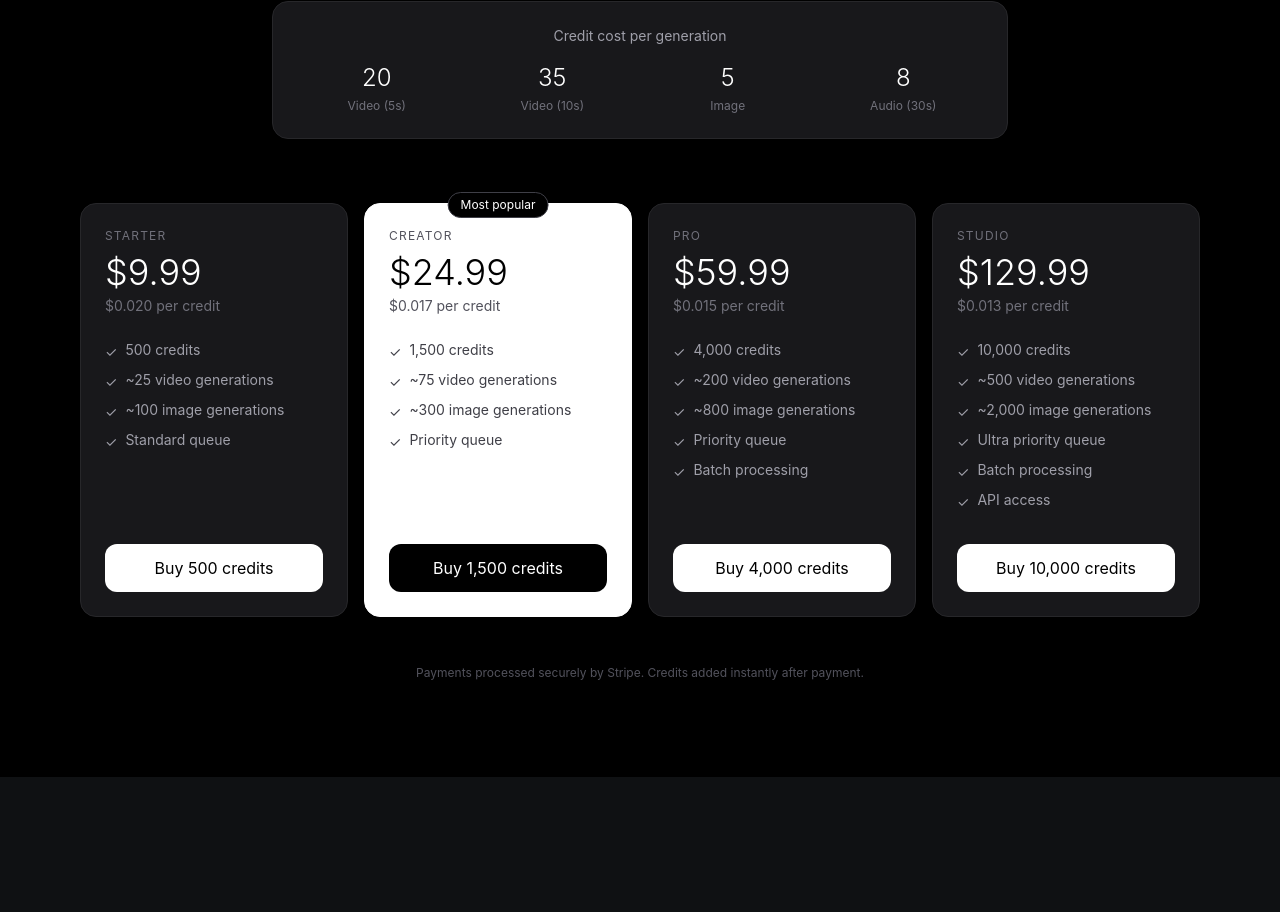
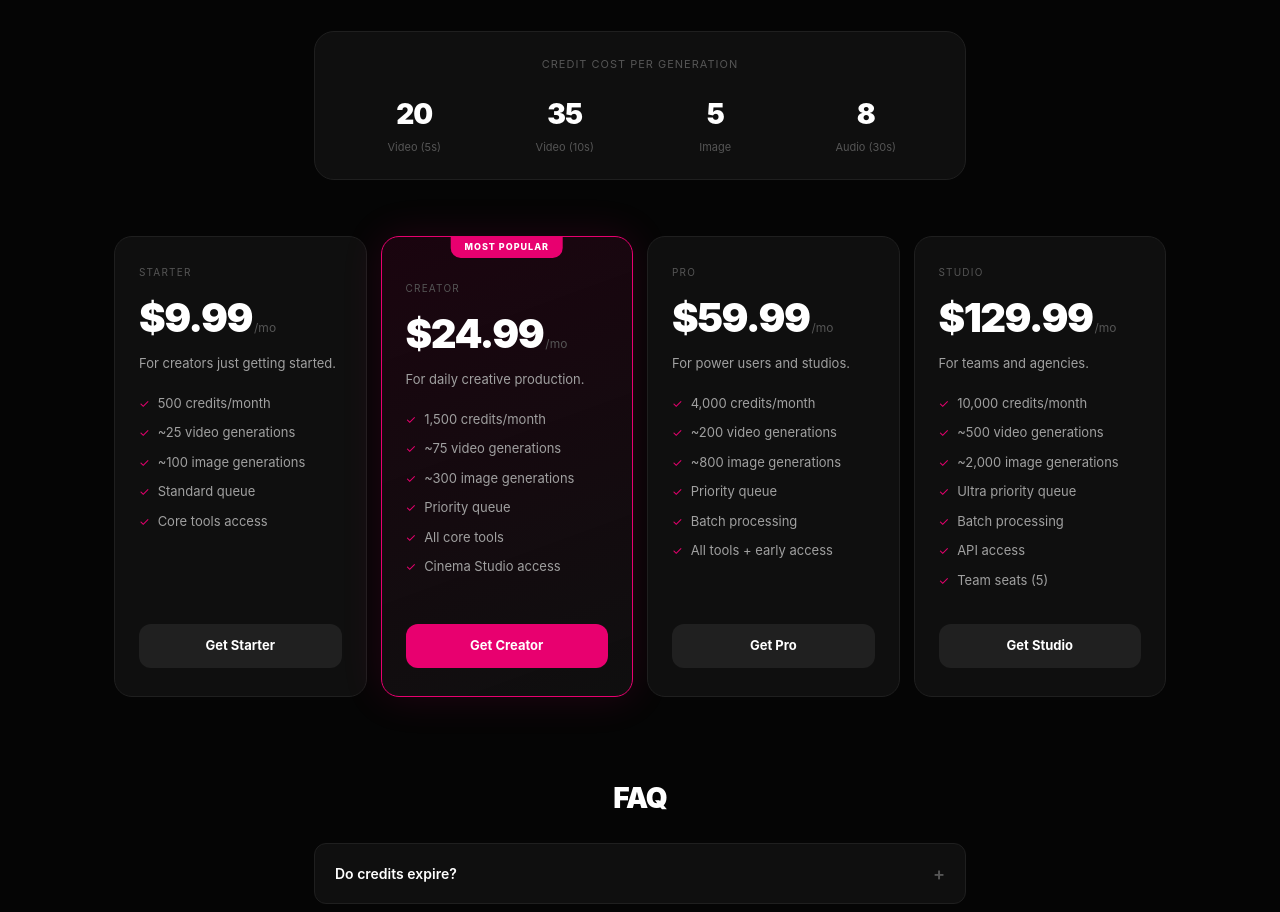
Before and after one commit to LumenfieldStudioAI/Lumenfield-AI-Studio, a Next.js app: page /pricing in a window 1280 px wide. Shown: the part 380-1292 px from the top of the page. Before the commit the page ends 1157 px from the top, so only its background shows below. Built offline with nearby package versions, Linux system fonts and the light colour scheme; no server answers.

Commit message:
Update page.tsx

```diff
--- a/app/pricing/page.tsx
+++ b/app/pricing/page.tsx
@@ -4,43 +4,101 @@ import { useState } from 'react'
 import { useRouter } from 'next/navigation'
 import { useUser } from '@clerk/nextjs'
 
-const PACKAGES = [
+const M = '#e8006f'
+const ML = '#ff4da6'
+const BG = '#050505'
+const S1 = '#0f0f0f'
+const S2 = '#161616'
+const B1 = '#1f1f1f'
+const T1 = '#ffffff'
+const T2 = '#a0a0a0'
+const T3 = '#555555'
+
+const PLANS = [
   {
     id: 'starter',
     name: 'Starter',
+    price: '$9.99',
+    period: '/mo',
+    desc: 'For creators just getting started.',
     credits: 500,
-    price: '$9.99',
-    perCredit: '$0.020',
     highlight: false,
-    features: ['500 credits', '~25 video generations', '~100 image generations', 'Standard queue'],
+    features: [
+      '500 credits/month',
+      '~25 video generations',
+      '~100 image generations',
+      'Standard queue',
+      'Core tools access',
+    ],
   },
   {
     id: 'creator',
     name: 'Creator',
+    price: '$24.99',
+    period: '/mo',
+    desc: 'For daily creative production.',
     credits: 1500,
-    price: '$24.99',
-    perCredit: '$0.017',
     highlight: true,
-    features: ['1,500 credits', '~75 video generations', '~300 image generations', 'Priority queue'],
+    badge: 'MOST POPULAR',
+    features: [
+      '1,500 credits/month',
+      '~75 video generations',
+      '~300 image generations',
+      'Priority queue',
+      'All core tools',
+      'Cinema Studio access',
+    ],
   },
   {
     id: 'pro',
     name: 'Pro',
+    price: '$59.99',
+    period: '/mo',
+    desc: 'For power users and studios.',
     credits: 4000,
-    price: '$59.99',
-    perCredit: '$0.015',
     highlight: false,
-    features: ['4,000 credits', '~200 video generations', '~800 image generations', 'Priority queue', 'Batch processing'],
+    features: [
+      '4,000 credits/month',
+      '~200 video generations',
+      '~800 image generations',
+      'Priority queue',
+      'Batch processing',
+      'All tools + early access',
+    ],
   },
   {
     id: 'studio',
     name: 'Studio',
+    price: '$129.99',
+    period: '/mo',
+    desc: 'For teams and agencies.',
     credits: 10000,
-    price: '$129.99',
-    perCredit: '$0.013',
     highlight: false,
-    features: ['10,000 credits', '~500 video generations', '~2,000 image generations', 'Ultra priority queue', 'Batch processing', 'API access'],
+    features: [
+      '10,000 credits/month',
+      '~500 video generations',
+      '~2,000 image generations',
+      'Ultra priority queue',
+      'Batch processing',
+      'API access',
+      'Team seats (5)',
+    ],
   },
+]
+
+const COSTS = [
+  { label: 'Video (5s)', cost: 20 },
+  { label: 'Video (10s)', cost: 35 },
+  { label: 'Image', cost: 5 },
+  { label: 'Audio (30s)', cost: 8 },
+]
+
+const FAQ = [
+  { q: 'Do credits expire?', a: 'No, credits never expire. Use them at your own pace.' },
+  { q: 'Can I switch plans?', a: 'Yes, upgrade or downgrade anytime. Changes apply immediately.' },
+  { q: 'What payment methods are accepted?', a: 'All major credit cards via Stripe. Secure and instant.' },
+  { q: 'Is there a free tier?', a: 'New accounts receive 50 free credits to try the platform.' },
+  { q: 'Do you offer refunds?', a: 'Unused credits can be refunded within 7 days of purchase.' },
 ]
 
 export default function PricingPage() {
@@ -48,6 +106,7 @@ export default function PricingPage() {
   const router = useRouter()
   const [loading, setLoading] = useState<string | null>(null)
   const [message, setMessage] = useState<string | null>(null)
+  const [openFaq, setOpenFaq] = useState<number | null>(null)
 
   const handlePurchase = async (packageId: string) => {
     if (!isSignedIn) {
@@ -67,7 +126,7 @@ export default function PricingPage() {
       } else {
         setMessage('Checkout failed. Please try again.')
       }
-    } catch (err) {
+    } catch {
       setMessage('Something went wrong.')
     } finally {
       setLoading(null)
@@ -75,90 +134,158 @@ export default function PricingPage() {
   }
 
   return (
-    <div className="min-h-screen bg-black text-white">
-      <div className="pt-24 pb-16 text-center px-4">
-        <p className="text-xs tracking-[0.3em] uppercase text-zinc-500 mb-4">Credits</p>
-        <h1 className="text-4xl md:text-6xl font-light tracking-tight mb-4">
-          Generate without limits
-        </h1>
-        <p className="text-zinc-400 text-lg max-w-xl mx-auto">
-          Credits never expire. Use them across video, image, and audio generation.
-        </p>
-        {message && (
-          <p className="mt-4 text-red-400 text-sm">{message}</p>
-        )}
-      </div>
+    <div style={{ minHeight: '100vh', background: BG, color: T1, fontFamily: '-apple-system, BlinkMacSystemFont, "Segoe UI", sans-serif' }}>
 
-      <div className="max-w-3xl mx-auto px-4 mb-16">
-        <div className="bg-zinc-900 border border-zinc-800 rounded-2xl p-6">
-          <p className="text-zinc-400 text-sm mb-4 text-center">Credit cost per generation</p>
-          <div className="grid grid-cols-2 md:grid-cols-4 gap-4 text-center">
-            {[
-              { label: 'Video (5s)', cost: 20 },
-              { label: 'Video (10s)', cost: 35 },
-              { label: 'Image', cost: 5 },
-              { label: 'Audio (30s)', cost: 8 },
-            ].map((item) => (
+      {/* Hero */}
+      <section style={{ textAlign: 'center', padding: '80px 24px 56px', position: 'relative', overflow: 'hidden' }}>
+        <div style={{ position: 'absolute', top: '50%', left: '50%', transform: 'translate(-50%,-50%)', width: 600, height: 300, background: `radial-gradient(ellipse, ${M}18, transparent 70%)`, pointerEvents: 'none' }} />
+        <div style={{ position: 'relative', zIndex: 1 }}>
+          <div style={{ display: 'inline-flex', alignItems: 'center', gap: 8, border: `1px solid ${B1}`, borderRadius: 20, padding: '5px 14px', fontSize: 11, color: T3, background: S1, marginBottom: 24, textTransform: 'uppercase', letterSpacing: 1 }}>
+            <span style={{ width: 6, height: 6, borderRadius: '50%', background: M, display: 'inline-block' }} />
+            Simple pricing
+          </div>
+          <h1 style={{ fontSize: 'clamp(32px, 5vw, 64px)', fontWeight: 900, letterSpacing: -2.5, marginBottom: 16, lineHeight: 1 }}>
+            Generate without limits
+          </h1>
+          <p style={{ color: T2, fontSize: 16, maxWidth: 480, margin: '0 auto 32px', lineHeight: 1.65 }}>
+            Credits never expire. Use them across video, image, and audio generation.
+          </p>
+          {message && (
+            <p style={{ color: ML, fontSize: 13, marginBottom: 16 }}>{message}</p>
+          )}
+        </div>
+      </section>
+
+      {/* Credit costs */}
+      <section style={{ maxWidth: 700, margin: '0 auto 56px', padding: '0 24px' }}>
+        <div style={{ background: S1, border: `1px solid ${B1}`, borderRadius: 20, padding: '24px 32px' }}>
+          <p style={{ color: T3, fontSize: 11, textTransform: 'uppercase', letterSpacing: 1, textAlign: 'center', marginBottom: 20 }}>Credit cost per generation</p>
+          <div style={{ display: 'grid', gridTemplateColumns: 'repeat(4, 1fr)', gap: 16, textAlign: 'center' }}>
+            {COSTS.map(item => (
               <div key={item.label}>
-                <p className="text-2xl font-light text-white">{item.cost}</p>
-                <p className="text-xs text-zinc-500 mt-1">{item.label}</p>
+                <div style={{ fontSize: 28, fontWeight: 900, letterSpacing: -1, color: T1 }}>{item.cost}</div>
+                <div style={{ fontSize: 11, color: T3, marginTop: 4 }}>{item.label}</div>
               </div>
             ))}
           </div>
         </div>
-      </div>
+      </section>
 
-      <div className="max-w-6xl mx-auto px-4 pb-24">
-        <div className="grid grid-cols-1 md:grid-cols-2 lg:grid-cols-4 gap-4">
-          {PACKAGES.map((pkg) => (
+      {/* Plans */}
+      <section style={{ maxWidth: 1100, margin: '0 auto 80px', padding: '0 24px' }}>
+        <div style={{ display: 'grid', gridTemplateColumns: 'repeat(auto-fit, minmax(230px, 1fr))', gap: 14 }}>
+          {PLANS.map(plan => (
             <div
-              key={pkg.id}
-              className={`relative rounded-2xl border p-6 flex flex-col ${
-                pkg.highlight
-                  ? 'border-white bg-white text-black'
-                  : 'border-zinc-800 bg-zinc-900 text-white'
-              }`}
+              key={plan.id}
+              style={{
+                background: plan.highlight ? `linear-gradient(160deg, ${M}18, ${S1})` : S1,
+                border: `1px solid ${plan.highlight ? M : B1}`,
+                borderRadius: 18,
+                padding: '28px 24px',
+                position: 'relative',
+                overflow: 'hidden',
+                display: 'flex',
+                flexDirection: 'column',
+                boxShadow: plan.highlight ? `0 0 40px ${M}22` : 'none',
+                transition: 'transform 0.2s',
+              }}
+              onMouseEnter={e => { e.currentTarget.style.transform = 'translateY(-4px)' }}
+              onMouseLeave={e => { e.currentTarget.style.transform = 'translateY(0)' }}
             >
-              {pkg.highlight && (
-                <span className="absolute -top-3 left-1/2 -translate-x-1/2 bg-black text-white text-xs px-3 py-1 rounded-full border border-zinc-700 whitespace-nowrap">
-                  Most popular
-                </span>
+              {plan.badge && (
+                <div style={{
+                  position: 'absolute',
+                  top: -1,
+                  left: '50%',
+                  transform: 'translateX(-50%)',
+                  background: M,
+                  color: '#fff',
+                  fontSize: 9,
+                  fontWeight: 800,
+                  letterSpacing: 1,
+                  padding: '4px 14px',
+                  borderRadius: '0 0 10px 10px',
+                  textTransform: 'uppercase',
+                }}>
+                  {plan.badge}
+                </div>
               )}
-              <div className="mb-6">
-                <p className={`text-xs uppercase tracking-widest mb-2 ${pkg.highlight ? 'text-zinc-600' : 'text-zinc-500'}`}>
-                  {pkg.name}
-                </p>
-                <p className="text-4xl font-light">{pkg.price}</p>
-                <p className={`text-sm mt-1 ${pkg.highlight ? 'text-zinc-600' : 'text-zinc-500'}`}>
-                  {pkg.perCredit} per credit
-                </p>
+
+              <div style={{ marginBottom: 20, marginTop: plan.badge ? 16 : 0 }}>
+                <div style={{ color: T3, fontSize: 10, textTransform: 'uppercase', letterSpacing: 1.2, marginBottom: 8 }}>{plan.name}</div>
+                <div style={{ display: 'flex', alignItems: 'baseline', gap: 2, marginBottom: 6 }}>
+                  <span style={{ fontSize: 40, fontWeight: 900, letterSpacing: -1.5, color: T1 }}>{plan.price}</span>
+                  <span style={{ color: T3, fontSize: 12 }}>{plan.period}</span>
+                </div>
+                <div style={{ color: T2, fontSize: 13, lineHeight: 1.5 }}>{plan.desc}</div>
               </div>
-              <ul className="space-y-2 mb-8 flex-1">
-                {pkg.features.map((f) => (
-                  <li key={f} className={`text-sm flex items-start gap-2 ${pkg.highlight ? 'text-zinc-700' : 'text-zinc-400'}`}>
-                    <span className="mt-0.5 shrink-0">✓</span>
-                    {f}
-                  </li>
+
+              <div style={{ flex: 1, marginBottom: 24 }}>
+                {plan.features.map(f => (
+                  <div key={f} style={{ display: 'flex', gap: 8, alignItems: 'flex-start', marginBottom: 10 }}>
+                    <span style={{ color: M, fontSize: 12, marginTop: 1, flexShrink: 0 }}>✓</span>
+                    <span style={{ color: T2, fontSize: 13 }}>{f}</span>
+                  </div>
                 ))}
-              </ul>
+              </div>
+
               <button
-                onClick={() => handlePurchase(pkg.id)}
-                disabled={loading === pkg.id}
-                className={`w-full py-3 rounded-xl text-sm font-medium transition-all ${
-                  pkg.highlight
-                    ? 'bg-black text-white hover:bg-zinc-800'
-                    : 'bg-white text-black hover:bg-zinc-200'
-                } disabled:opacity-50 disabled:cursor-not-allowed`}
+                onClick={() => handlePurchase(plan.id)}
+                disabled={loading === plan.id}
+                style={{
+                  width: '100%',
+                  padding: '12px',
+                  borderRadius: 12,
+                  border: 'none',
+                  background: plan.highlight ? M : 'rgba(255,255,255,0.07)',
+                  color: plan.highlight ? '#fff' : T1,
+                  fontSize: 13,
+                  fontWeight: 700,
+                  cursor: loading === plan.id ? 'not-allowed' : 'pointer',
+                  opacity: loading === plan.id ? 0.6 : 1,
+                  transition: 'all 0.2s',
+                }}
+                onMouseEnter={e => { if (!plan.highlight) e.currentTarget.style.background = 'rgba(255,255,255,0.12)' }}
+                onMouseLeave={e => { if (!plan.highlight) e.currentTarget.style.background = 'rgba(255,255,255,0.07)' }}
               >
-                {loading === pkg.id ? 'Redirecting...' : `Buy ${pkg.credits.toLocaleString()} credits`}
+                {loading === plan.id ? 'Redirecting...' : `Get ${plan.name}`}
               </button>
             </div>
           ))}
         </div>
-        <p className="text-center text-zinc-600 text-xs mt-12">
-          Payments processed securely by Stripe. Credits added instantly after payment.
-        </p>
+      </section>
+
+      {/* FAQ */}
+      <section style={{ maxWidth: 700, margin: '0 auto 80px', padding: '0 24px' }}>
+        <h2 style={{ fontSize: 28, fontWeight: 900, letterSpacing: -1, marginBottom: 24, textAlign: 'center' }}>FAQ</h2>
+        <div style={{ display: 'flex', flexDirection: 'column', gap: 8 }}>
+          {FAQ.map((item, i) => (
+            <div
+              key={i}
+              style={{ background: S1, border: `1px solid ${openFaq === i ? M + '60' : B1}`, borderRadius: 12, overflow: 'hidden', transition: 'border-color 0.2s' }}
+            >
+              <button
+                onClick={() => setOpenFaq(openFaq === i ? null : i)}
+                style={{ width: '100%', display: 'flex', justifyContent: 'space-between', alignItems: 'center', padding: '16px 20px', background: 'none', border: 'none', color: T1, fontSize: 14, fontWeight: 600, cursor: 'pointer', textAlign: 'left' }}
+              >
+                {item.q}
+                <span style={{ color: T3, fontSize: 18, flexShrink: 0, marginLeft: 16 }}>{openFaq === i ? '−' : '+'}</span>
+              </button>
+              {openFaq === i && (
+                <div style={{ padding: '0 20px 16px', color: T2, fontSize: 13, lineHeight: 1.65 }}>
+                  {item.a}
+                </div>
+              )}
+            </div>
+          ))}
+        </div>
+      </section>
+
+      {/* Bottom note */}
+      <div style={{ textAlign: 'center', paddingBottom: 60, color: T3, fontSize: 12 }}>
+        Payments processed securely by Stripe · Credits added instantly after payment
       </div>
+
     </div>
   )
 }
```
